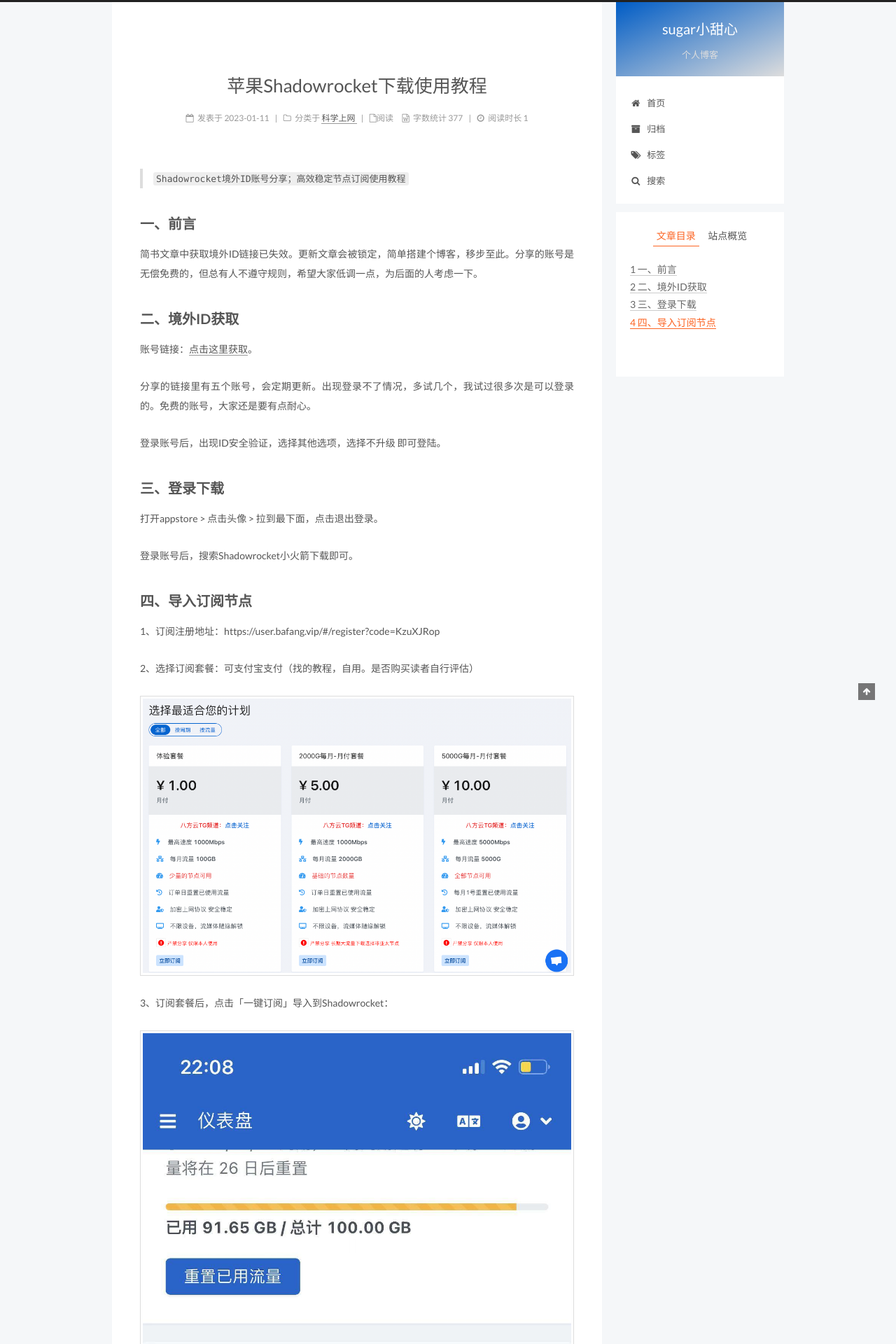
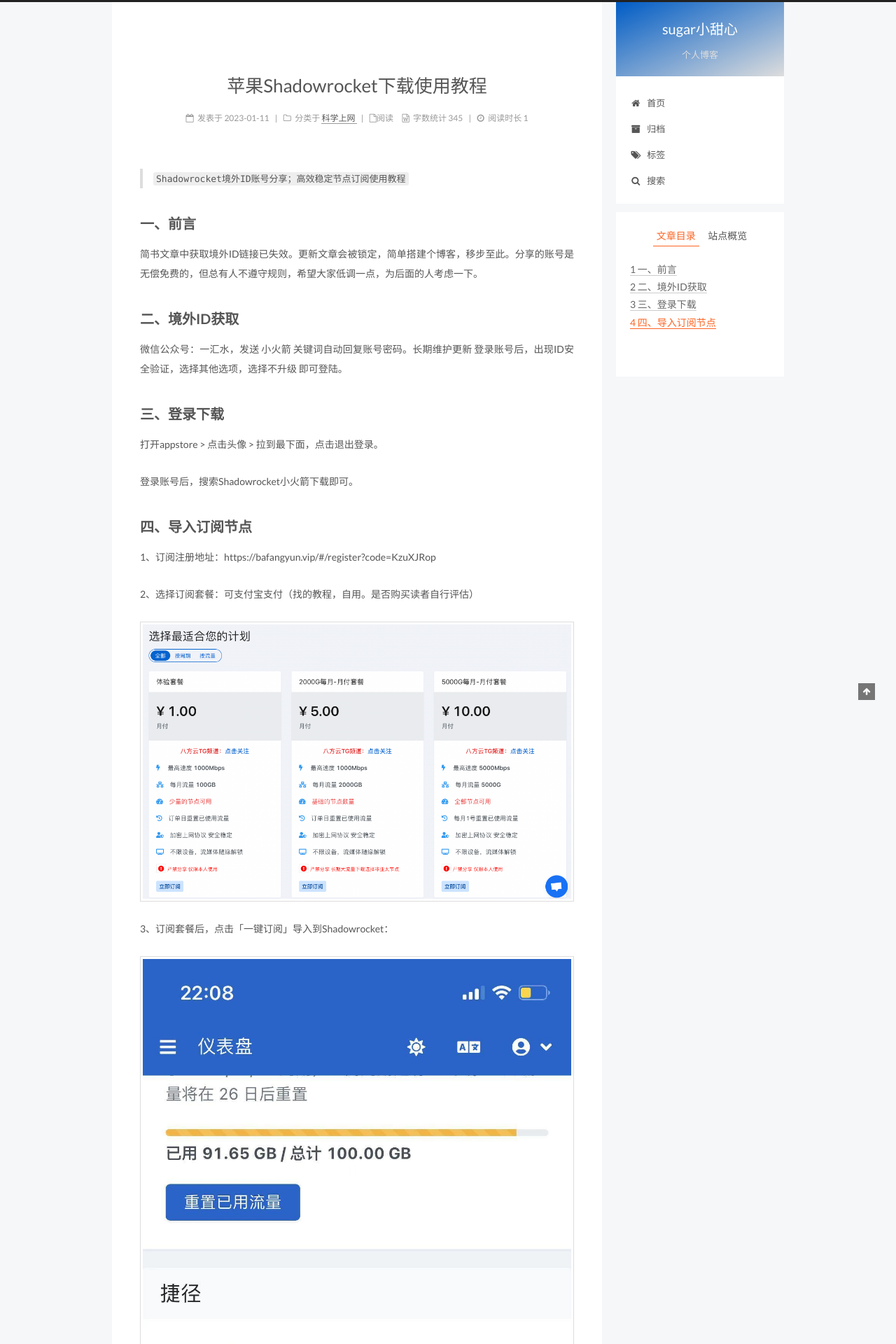
Before and after one commit to QLking/QLking.github.io, a Jekyll site: the page built from _posts/2023-01-11-苹果小火箭下载使用教程.md, in a window 1280 px wide. Shown: the top 1920 px of the page at 70% size. Built offline with Jekyll 4.4.1, drawn with Linux system fonts in a browser that asks for light colours; comment, search, counter and statistics services are not loaded.

Commit message:
文章更新

```diff
--- a/_posts/2023-01-11-苹果小火箭下载使用教程.md
+++ b/_posts/2023-01-11-苹果小火箭下载使用教程.md
@@ -15,10 +15,7 @@ tags:
 简书文章中获取境外ID链接已失效。更新文章会被锁定，简单搭建个博客，移步至此。分享的账号是无偿免费的，但总有人不遵守规则，希望大家低调一点，为后面的人考虑一下。
 
 ## **二、境外ID获取**
-账号链接：[点击这里获取](https://applemart-share-001.me)。
-
-分享的链接里有五个账号，会定期更新。出现登录不了情况，多试几个，我试过很多次是可以登录的。免费的账号，大家还是要有点耐心。
-
+微信公众号：一汇水，发送 小火箭 关键词自动回复账号密码。长期维护更新
 登录账号后，出现ID安全验证，选择其他选项，选择不升级 即可登陆。
 
 ## **三、登录下载**
@@ -27,7 +24,7 @@ tags:
 登录账号后，搜索Shadowrocket小火箭下载即可。
 
 ## **四、导入订阅节点**
-1、订阅注册地址：https://user.bafang.vip/#/register?code=KzuXJRop
+1、订阅注册地址：https://bafangyun.vip/#/register?code=KzuXJRop
 
 2、选择订阅套餐：可支付宝支付（找的教程，自用。是否购买读者自行评估）
 
```
